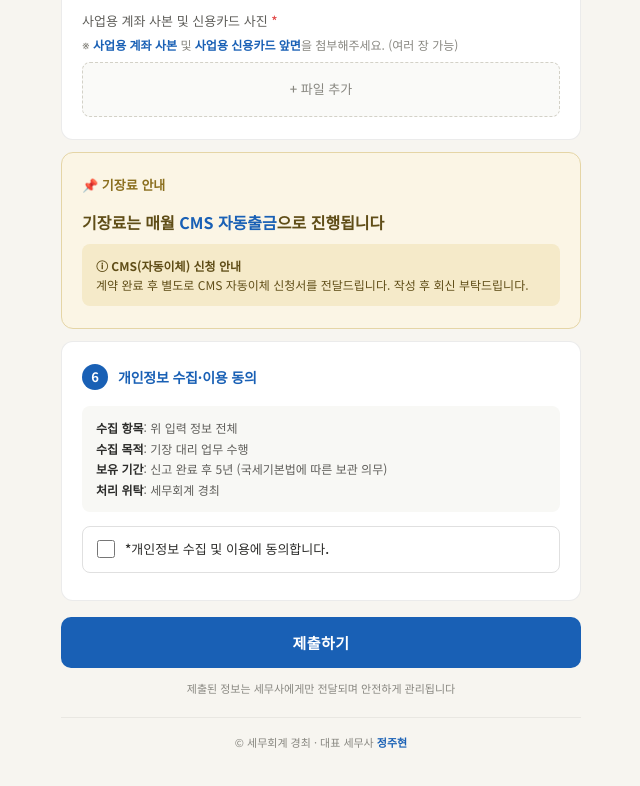
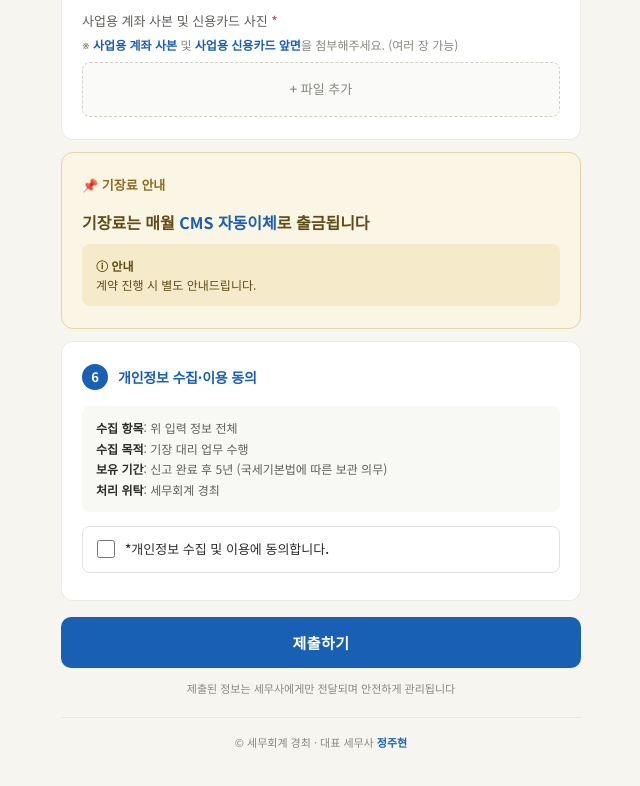
Before and after one commit to taxxtist/bookkeeping-form, a plain HTML site: page index.html in a window 1280 px wide. Shown: the part 2103-2889 px from the top of the page, without its empty margins (319-959 px from the left). Drawn offline with Linux system fonts and the light colour scheme.

Commit message:
Add files via upload

```diff
--- a/index.html
+++ b/index.html
@@ -372,11 +372,11 @@ input::placeholder { color: #B4B2A9; font-weight: 400; }
           <div class="account-label">📌 기장료 안내</div>
         </div>
         <div style="font-size: 16px; font-weight: 700; color: #5F4D17; line-height: 1.5; margin-bottom: 10px;">
-          기장료는 매월 <span style="color: #1960B5;">CMS 자동출금</span>으로 진행됩니다
+          기장료는 매월 <span style="color: #1960B5;">CMS 자동이체</span>로 출금됩니다
         </div>
         <div class="account-notice">
-          <strong>ⓘ CMS(자동이체) 신청 안내</strong><br>
-          계약 완료 후 별도로 CMS 자동이체 신청서를 전달드립니다. 작성 후 회신 부탁드립니다.
+          <strong>ⓘ 안내</strong><br>
+          계약 진행 시 별도 안내드립니다.
         </div>
       </div>
 
```
